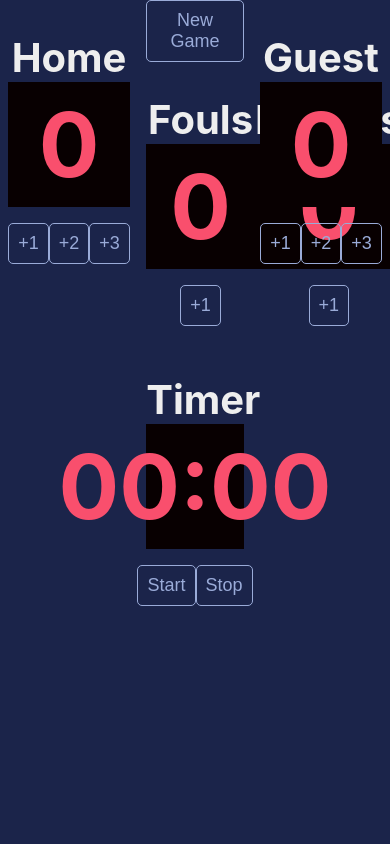
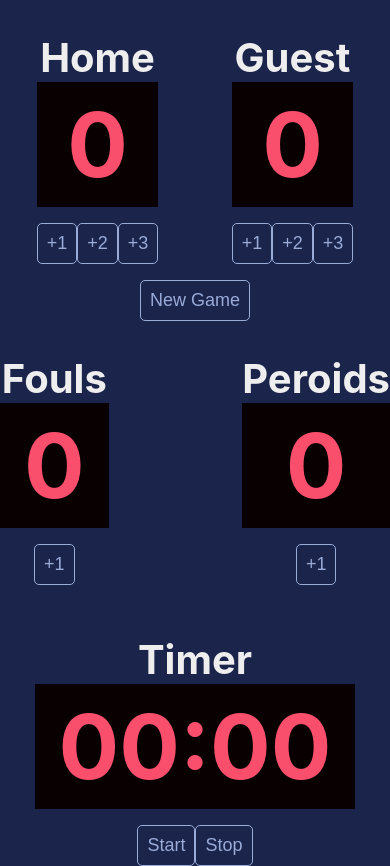
Before and after one commit to MirkusX/scoreboard, a React (Create React App) app: page / in a window 390 px wide. Before the commit the page ends 844 px from the top, so only its background shows below. Built offline with nearby package versions, Linux system fonts and the light colour scheme.

Commit message:
feat/mobile styling

```diff
--- a/src/Components/StyledComponents.js
+++ b/src/Components/StyledComponents.js
@@ -3,11 +3,17 @@ import styled from "styled-components";
 export const StyledSection = styled.section`
   display: flex;
   justify-content: space-around;
+  margin-bottom: 1em;
   ${(props) => {
     if (props.column)
       return `
     flex-direction: column;
-    width: 25%;`;
+    width: 25%;
+    align-items: center;
+    margin: 0 auto;
+    @media (max-width: 811px) {
+        width: 100%;
+    }`;
   }}
 `;
 
@@ -46,7 +52,8 @@ export const StyledDiv = styled.div`
    justify-content: space-between;
     background: inherit;
     color: inherit;
-    padding: 0;`;
+    padding: 0;
+    width: 100%;`;
   }}
 `;
 
--- a/src/Pages/Frontpage.js
+++ b/src/Pages/Frontpage.js
@@ -38,6 +38,7 @@ export const Frontpage = () => {
   };
 
   return (
+    <>
       <StyledSection>
         <div>
           <StyledH1>Home</StyledH1>
@@ -50,6 +51,19 @@ export const Frontpage = () => {
             <StyledButton onClick={() => add("home", 3)}>+3</StyledButton>
           </StyledDiv>
         </div>
+
+        <div>
+          <StyledH1>Guest</StyledH1>
+          <StyledDiv>
+            <StyledH2>{state.guest}</StyledH2>
+          </StyledDiv>
+          <StyledDiv buttonDiv>
+            <StyledButton onClick={() => add("guest", 1)}>+1</StyledButton>
+            <StyledButton onClick={() => add("guest", 2)}>+2</StyledButton>
+            <StyledButton onClick={() => add("guest", 3)}>+3</StyledButton>
+          </StyledDiv>
+        </div>
+      </StyledSection>
       <StyledSection column>
         <StyledButton onClick={() => newGame()}>New Game</StyledButton>
         <StyledDiv row>
@@ -81,17 +95,6 @@ export const Frontpage = () => {
           <StyledButton onClick={() => stopTimer()}>Stop</StyledButton>
         </StyledDiv>
       </StyledSection>
-      <div>
-        <StyledH1>Guest</StyledH1>
-        <StyledDiv>
-          <StyledH2>{state.guest}</StyledH2>
-        </StyledDiv>
-        <StyledDiv buttonDiv>
-          <StyledButton onClick={() => add("guest", 1)}>+1</StyledButton>
-          <StyledButton onClick={() => add("guest", 2)}>+2</StyledButton>
-          <StyledButton onClick={() => add("guest", 3)}>+3</StyledButton>
-        </StyledDiv>
-      </div>
-    </StyledSection>
+    </>
   );
 };
```
Lines whose indentation alone changed are shown as unchanged.
